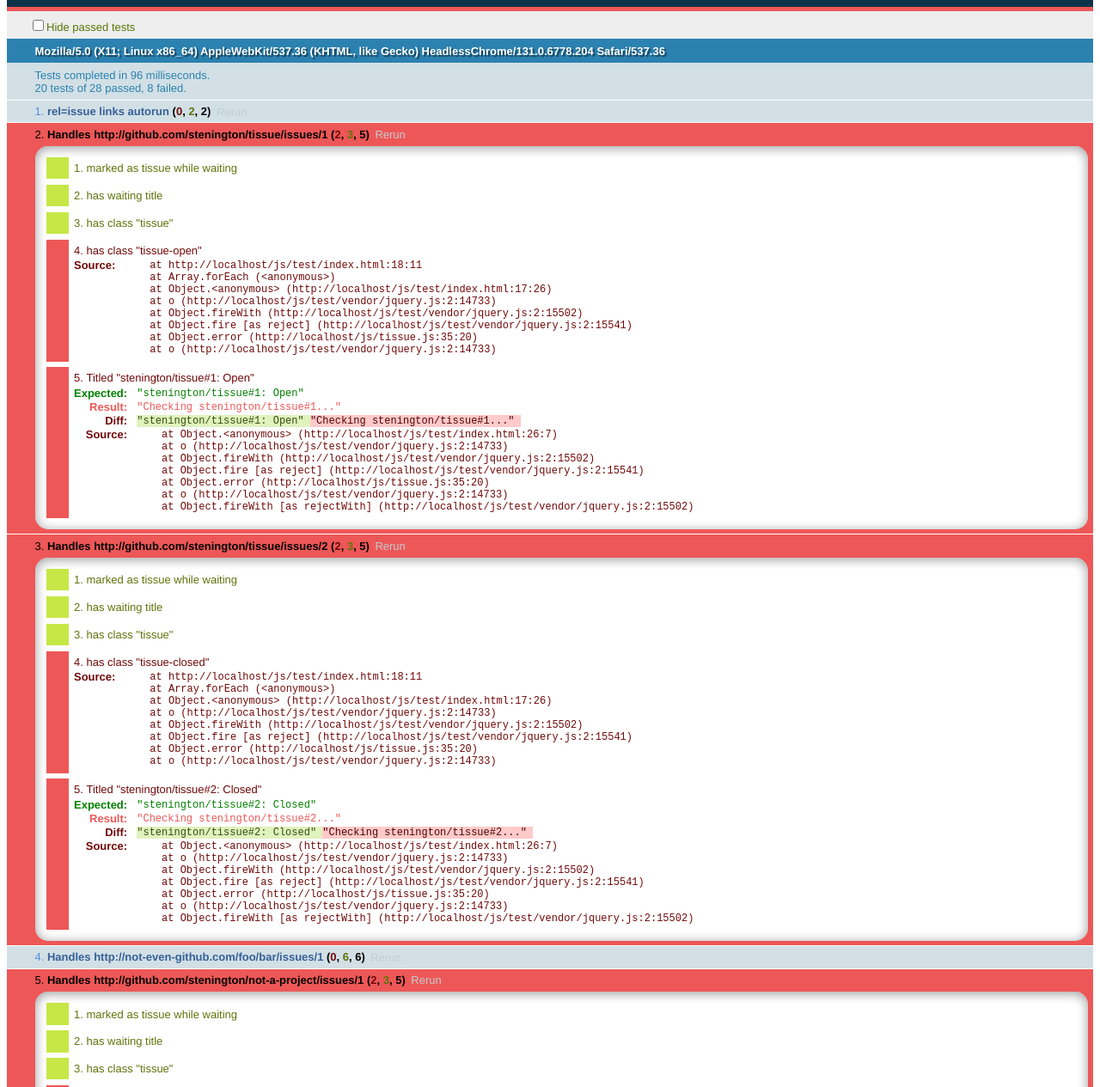
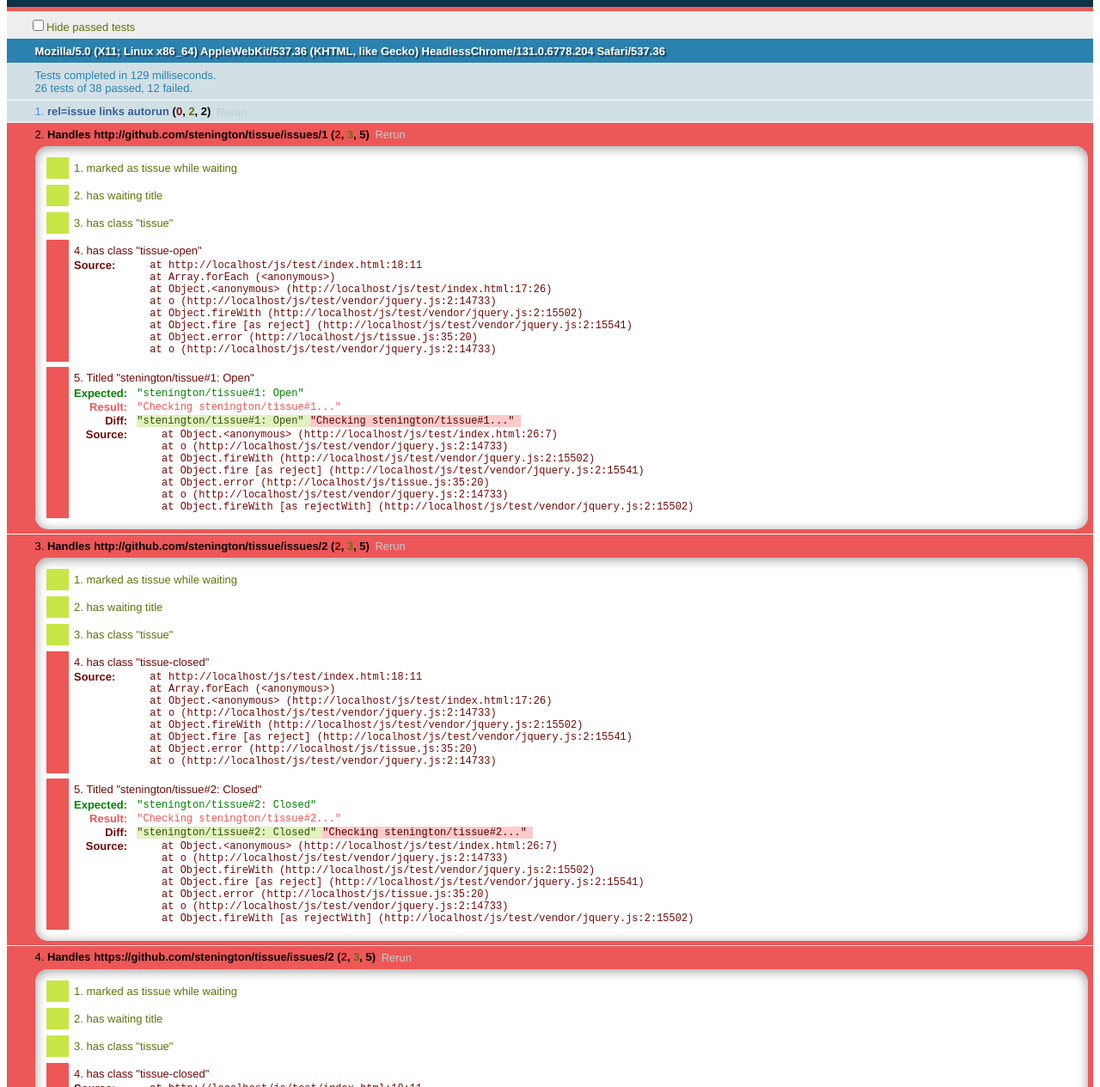
Before and after one commit to stenington/tissue, a plain HTML site: page js/test/index.html in a window 1280 px wide. Shown: the part 48-1313 px from the top of the page at 86% size. Drawn offline with Linux system fonts and the light colour scheme; no server answers.

Commit message:
Tests and fix for protocol-less links

```diff
--- a/js/test/index.html
+++ b/js/test/index.html
@@ -62,6 +62,20 @@ $(document).ready(function(){
     expectWaitTitle: "Checking stenington/tissue#2..."
   });
 
+ tissueTest({
+    url: "https://github.com/stenington/tissue/issues/2",
+    expectClass: ['tissue', 'tissue-closed'],
+    expectTitle: "stenington/tissue#2: Closed",
+    expectWaitTitle: "Checking stenington/tissue#2..."
+  });
+
+   tissueTest({
+    url: "//github.com/stenington/tissue/issues/2",
+    expectClass: ['tissue', 'tissue-closed'],
+    expectTitle: "stenington/tissue#2: Closed",
+    expectWaitTitle: "Checking stenington/tissue#2..."
+  });
+
   tissueTest({
     url: "http://not-even-github.com/foo/bar/issues/1",
     expectSkip: true,
--- a/js/tissue.js
+++ b/js/tissue.js
@@ -1,4 +1,4 @@
-var ghIssueUrl = /https?:\/\/(?:www\.)?github\.com\/([^\/]+)\/([^\/]+)\/issues\/(\d+)$/;
+var ghIssueUrl = /(?:https?:)?\/\/(?:www\.)?github\.com\/([^\/]+)\/([^\/]+)\/issues\/(\d+)$/;
 
 $.fn.extend({
   trackIssue: function(){
```
